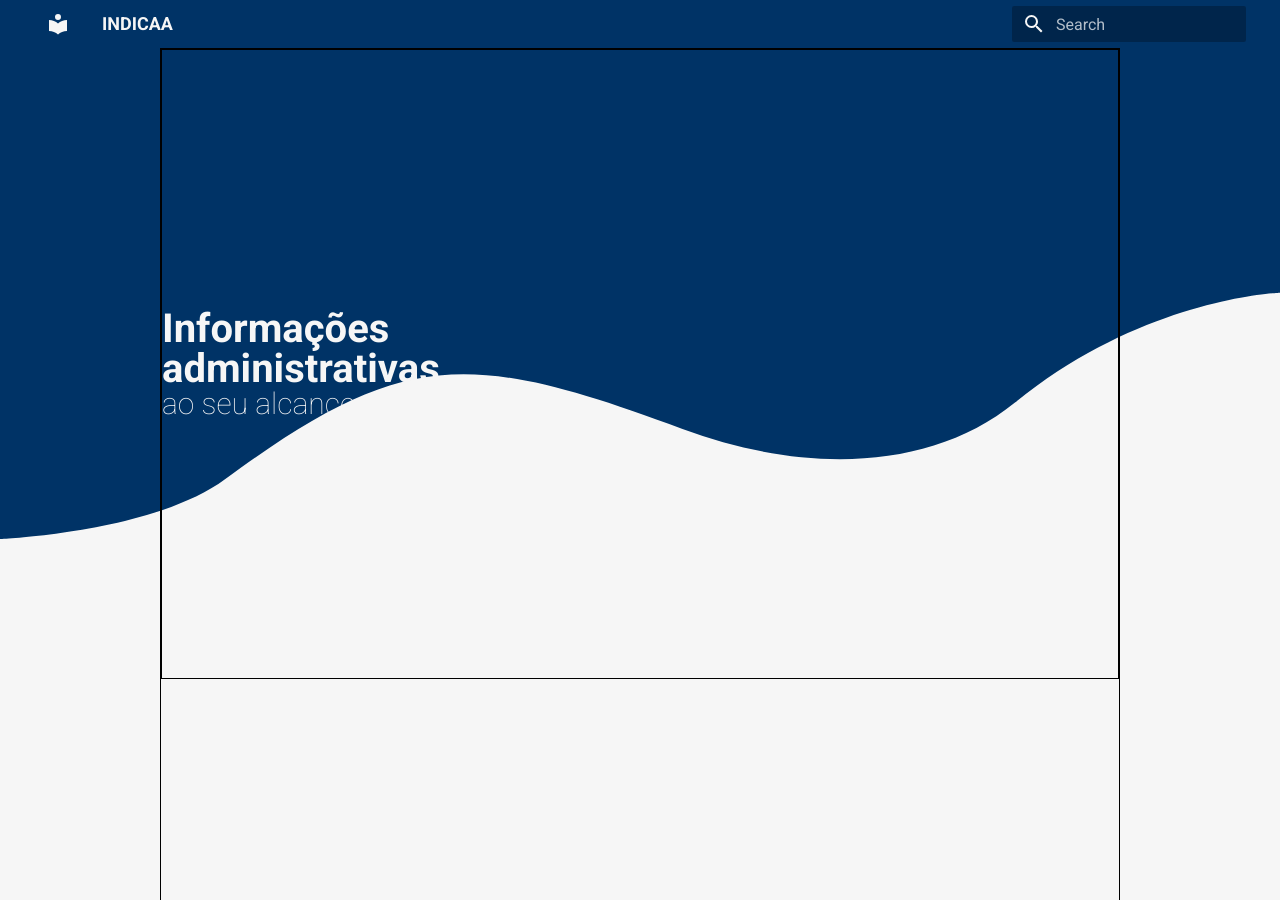
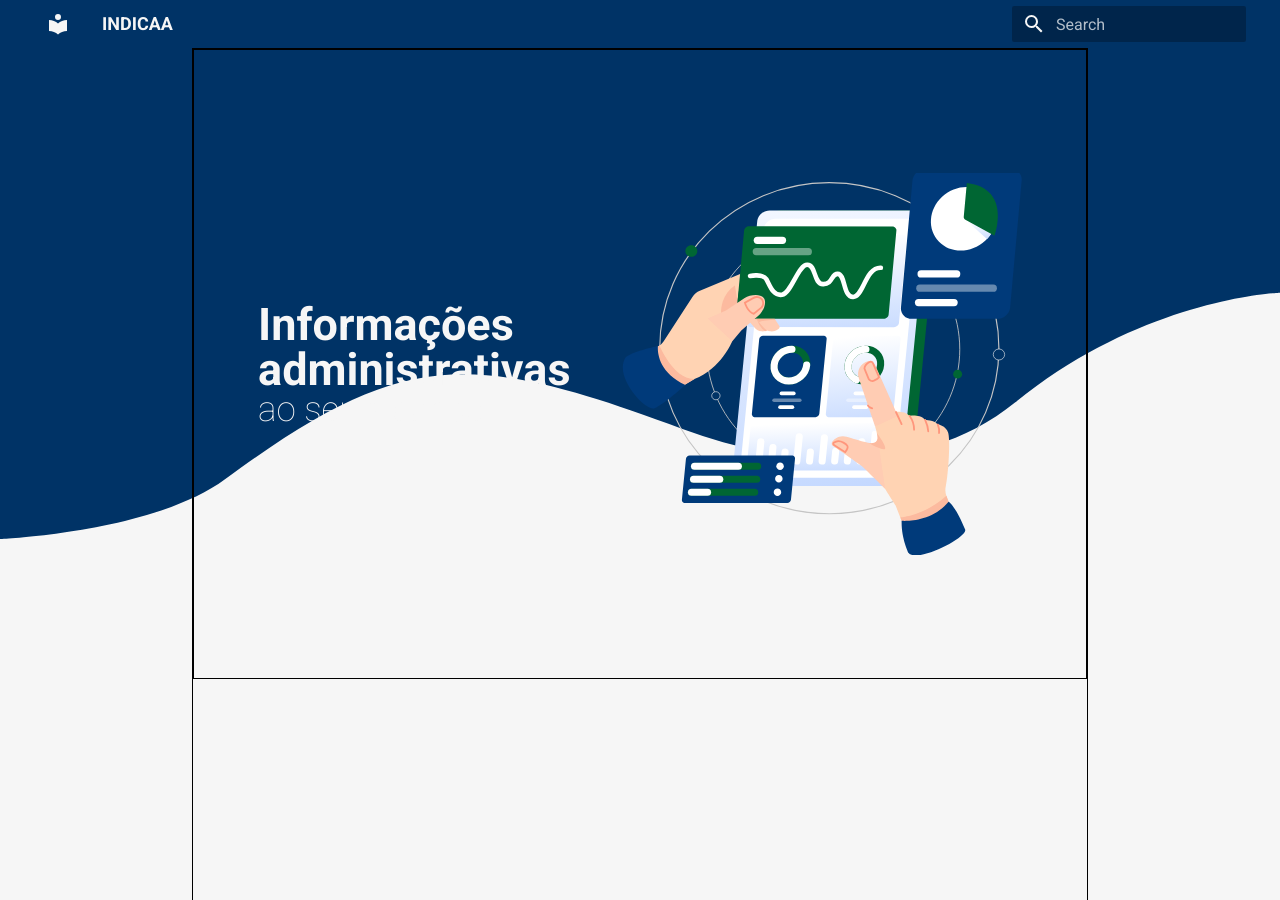
Before and after one commit to fga-eps-mds/2021.2-INDICAA-Wiki, an MkDocs documentation site: the page built from docs/index.md, in a window 1280 px wide and 900 px high. Built offline with MkDocs 1.6.1 and Material for MkDocs 9.7.7, drawn with Linux system fonts in a browser that asks for light colours.

Commit message:
:rocket:(#119):Adição da Imagem
Co-authored-by: guibrbs <200037994@aluno.unb.br>

```diff
--- a/overrides/home.html
+++ b/overrides/home.html
@@ -15,7 +15,7 @@
         }
 
         .box{
-            width: 75vw;
+            width: 70vw;
             height: 120vh;
             border: solid black 1px;
         }
@@ -25,6 +25,8 @@
             border: solid black 1px;
             display: flex;
             align-items: center;
+            justify-content: center;
+
         }
 
         .info{
@@ -34,7 +36,7 @@
         .titulo{
             font-family: "Roboto", sans-serif;
             font-weight: 700;
-            font-size: 4em;
+            font-size: 4.5em;
             color: #F6F6F6;
             margin: 0;
             line-height: 1em;
@@ -42,7 +44,12 @@
 
         .sub{
             font-weight: 100;
-            font-size: 3em;
+            font-size: 3.5em;
+        }
+
+        .illustration{
+            width: 45%;
+            margin-left: 5em;
         }
 
     </style>
@@ -54,8 +61,10 @@
                     <div class="info">
                         <p class="titulo">Informações<br>administrativas</p>
                         <p class="sub titulo">ao seu alcance</p>
+                    </div>
 
-                    </div>
+                    <img src="assets/images/illustration.svg" alt="illustration" class="illustration">
+
 
                 </div>
             </div>
```
Also changed, not shown: docs/assets/images/illustration.svg (added).
